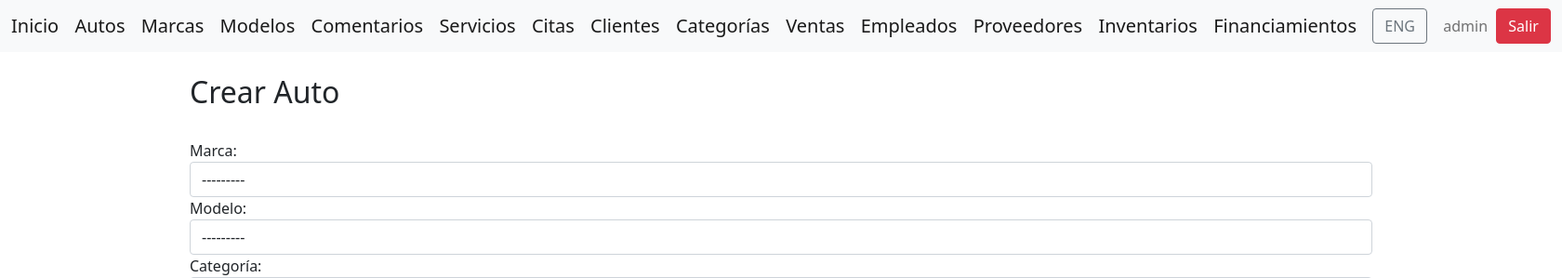
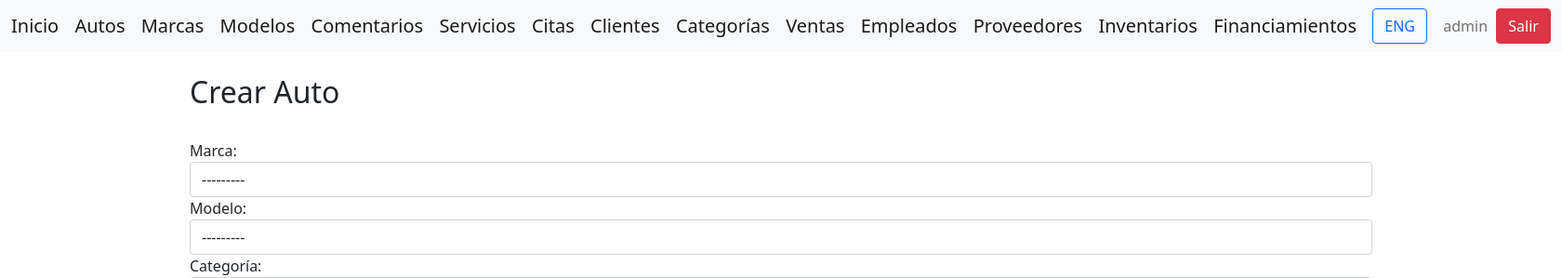
Before and after one commit to JoelFedericoCabral/consecionaria, a Django app: page /gestion/autos/nuevo/ in a window 1680 px wide. Shown: the top 299 px of the page at 93% size. Run offline with Django 5.2, Linux system fonts and the light colour scheme; a user stored in the database is signed in; data comes from the database, SQL or seed files in the repository; both versions use the stored data as it was after the commit.

Commit message:
change color button translation

```diff
--- a/home/templates/home/base.html
+++ b/home/templates/home/base.html
@@ -56,7 +56,7 @@
                 <form action="{% url 'set_language' %}" method="post" class="d-inline">
                     {% csrf_token %}
                     <input type="hidden" name="next" value="{{ request.path }}">
-                    <button type="submit" name="language" value="{% if request.LANGUAGE_CODE == 'es' %}en{% else %}es{% endif %}" class="btn btn-outline-secondary">
+                    <button type="submit" name="language" value="{% if request.LANGUAGE_CODE == 'es' %}en{% else %}es{% endif %}" class="btn btn-outline-primary">
                         {% if request.LANGUAGE_CODE == 'es' %}
                             ENG
                         {% else %}
```
Also changed, not shown: db.sqlite3.
